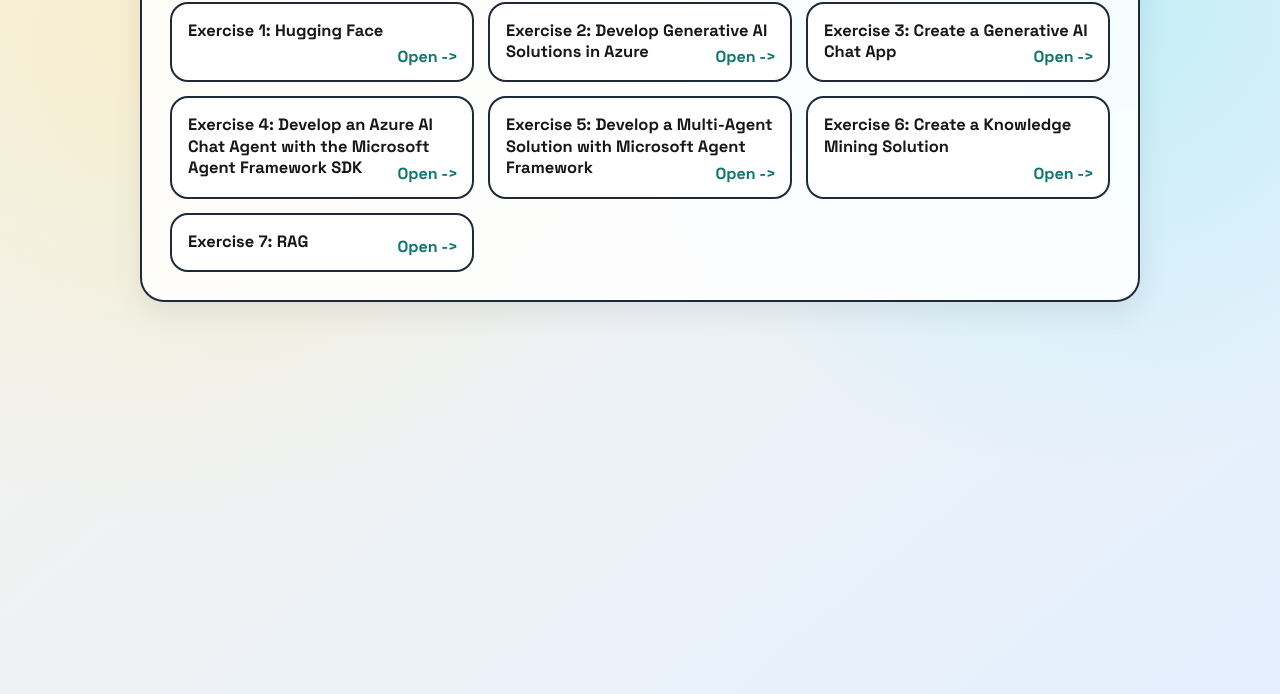
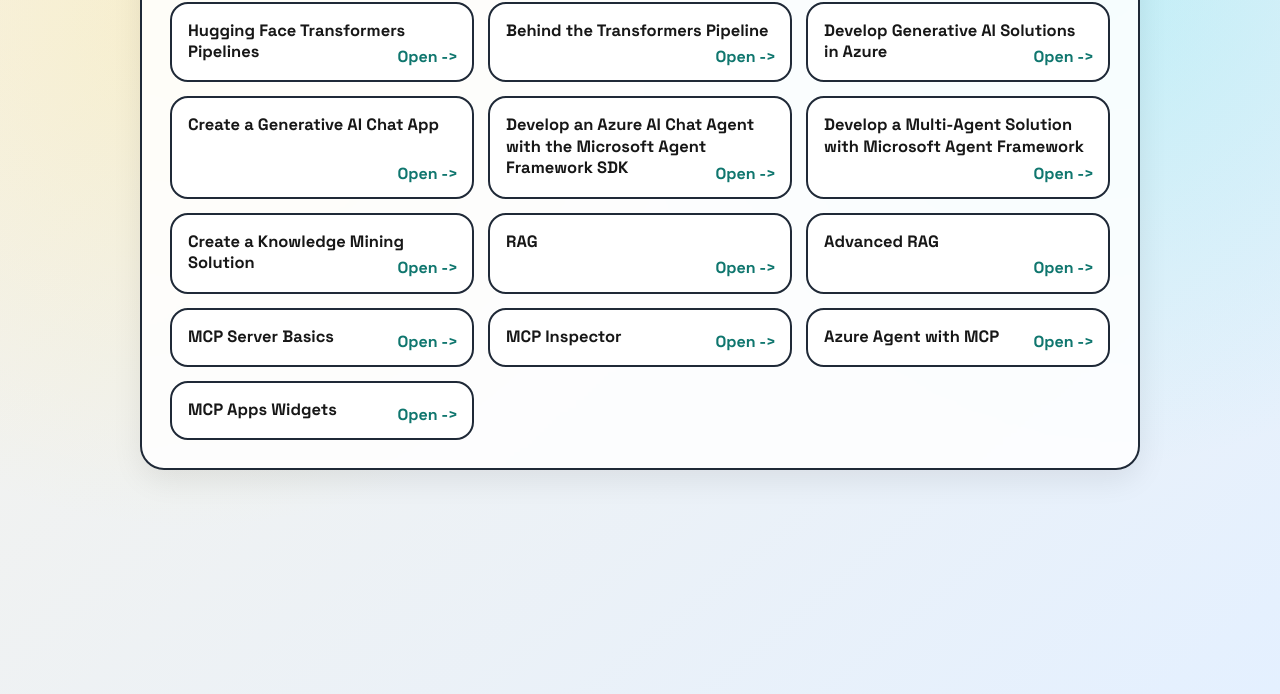
Before and after one commit to kavsrd13/mcp-course---, a plain HTML site: page index.html in a window 1280 px wide. Shown: the part 154-848 px from the top of the page. Drawn offline with Linux system fonts and the light colour scheme.

Commit message:
Update exercise index order

```diff
--- a/index.html
+++ b/index.html
@@ -142,54 +142,96 @@
 </head>
 <body>
   <main class="wrap">
-    <h1>Generative AI Exercises</h1>
+    <h1>Exercises</h1>
 
     <ul class="grid">
       <li class="card">
-        <a href="Exercise_1_Hugging_Face.html">
-          <p class="name">Exercise 1: Hugging Face</p>
+        <a href="05_huggingface_transformers_pipelines/exercise.html">
+          <p class="name">Hugging Face Transformers Pipelines</p>
+          <span class="arrow">Open -></span>
+        </a>
+      </li>
+
+      <li class="card">
+        <a href="06_behind_transformers_pipeline/exercise.html">
+          <p class="name">Behind the Transformers Pipeline</p>
           <span class="arrow">Open -></span>
         </a>
       </li>
 
       <li class="card">
         <a href="Exercise_2_ Develop generative AI solutions in Azure.html">
-          <p class="name">Exercise 2: Develop Generative AI Solutions in Azure</p>
+          <p class="name">Develop Generative AI Solutions in Azure</p>
           <span class="arrow">Open -></span>
         </a>
       </li>
 
       <li class="card">
         <a href="Exercise_3_Create a generative AI chat app.html">
-          <p class="name">Exercise 3: Create a Generative AI Chat App</p>
+          <p class="name">Create a Generative AI Chat App</p>
           <span class="arrow">Open -></span>
         </a>
       </li>
 
       <li class="card">
         <a href="https://microsoftlearning.github.io/mslearn-ai-studio/Instructions/Exercises/03-foundry-sdk.html" target="_blank" rel="noopener noreferrer">
-          <p class="name">Exercise 4: Develop an Azure AI Chat Agent with the Microsoft Agent Framework SDK</p>
+          <p class="name">Develop an Azure AI Chat Agent with the Microsoft Agent Framework SDK</p>
           <span class="arrow">Open -></span>
         </a>
       </li>
 
       <li class="card">
         <a href="https://microsoftlearning.github.io/mslearn-ai-agents/Instructions/Exercises/08-agent-framework-multi-agents.html" target="_blank" rel="noopener noreferrer">
-          <p class="name">Exercise 5: Develop a Multi-Agent Solution with Microsoft Agent Framework</p>
+          <p class="name">Develop a Multi-Agent Solution with Microsoft Agent Framework</p>
           <span class="arrow">Open -></span>
         </a>
       </li>
 
       <li class="card">
         <a href="https://microsoftlearning.github.io/mslearn-ai-information-extraction/Instructions/Exercises/04-knowledge-mining.html" target="_blank" rel="noopener noreferrer">
-          <p class="name">Exercise 6: Create a Knowledge Mining Solution</p>
+          <p class="name">Create a Knowledge Mining Solution</p>
           <span class="arrow">Open -></span>
         </a>
       </li>
 
       <li class="card">
         <a href="Exercise_7_RAG.html">
-          <p class="name">Exercise 7: RAG</p>
+          <p class="name">RAG</p>
+          <span class="arrow">Open -></span>
+        </a>
+      </li>
+
+      <li class="card">
+        <a href="08_advanced_rag_demo/exercise.html">
+          <p class="name">Advanced RAG</p>
+          <span class="arrow">Open -></span>
+        </a>
+      </li>
+
+      <li class="card">
+        <a href="01_mcp_server_basics/exercise.html">
+          <p class="name">MCP Server Basics</p>
+          <span class="arrow">Open -></span>
+        </a>
+      </li>
+
+      <li class="card">
+        <a href="02_mcp_inspector/exercise.html">
+          <p class="name">MCP Inspector</p>
+          <span class="arrow">Open -></span>
+        </a>
+      </li>
+
+      <li class="card">
+        <a href="03_azure_agent_with_mcp/exercise.html">
+          <p class="name">Azure Agent with MCP</p>
+          <span class="arrow">Open -></span>
+        </a>
+      </li>
+
+      <li class="card">
+        <a href="04_mcp_apps_widgets/exercise.html">
+          <p class="name">MCP Apps Widgets</p>
           <span class="arrow">Open -></span>
         </a>
       </li>
```
